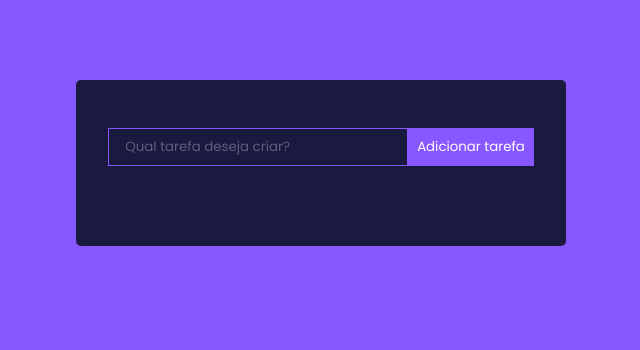
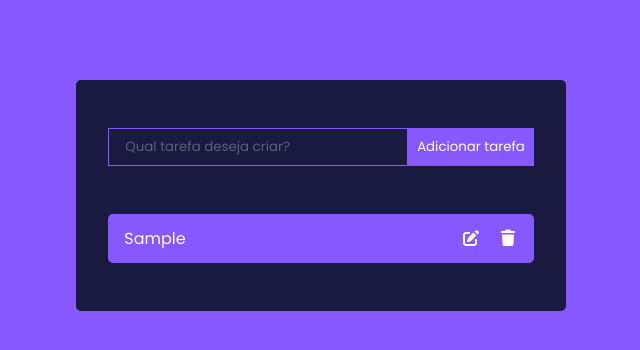
Before and after one commit to GoncalvesNath/to-do-list, a React (Vite) app: page / in a window 1280 px wide. Both pictures are taken after typing "Sample" into the empty fields and a click on the button "Adicionar tarefa". Shown: the top 350 px of the page, without its empty margins (319-959 px from the left). Built offline with nearby package versions, Linux system fonts and the light colour scheme.

Commit message:
feat: add todos and pass data via props

```diff
--- a/src/components/Todo.jsx
+++ b/src/components/Todo.jsx
@@ -1,7 +1,16 @@
 import React from 'react'
+import { FontAwesomeIcon } from '@fortawesome/react-fontawesome'
+import { faPenToSquare } from '@fortawesome/free-solid-svg-icons'
+import { faTrash } from '@fortawesome/free-solid-svg-icons'
 
-export const Todo = () => {
+export const Todo = ({task}) => { //recebe a tarefa como prop
   return (
-    <div>Todo</div>
+    <div className='Todo'>
+      <p>{task.task}</p> {/* exibe a tarefa */}
+      <div>
+        <FontAwesomeIcon icon={faPenToSquare} /> {/* ícone de editar */}
+        <FontAwesomeIcon icon={faTrash} />{/* ícone de deletar */}
+      </div>
+    </div>
   )
 }
--- a/src/components/TodoForm.jsx
+++ b/src/components/TodoForm.jsx
@@ -5,12 +5,12 @@ export const TodoForm = ({addTodo}) => {
   const handleSubmit = (e) => {
     e.preventDefault()
     addTodo(value)
-    setValue('')
+    setValue('') //Limpa o campo após adicionar a tarefa
   }
   return (
     <form className='TodoForm' onSubmit={handleSubmit}>
       <input type='text' className='todo-input'
-        value={value}
+        value={value} // atualiza
         placeholder='Qual tarefa deseja criar?'
         onChange={(e) => setValue(e.target.value)}/>
       <button type='submit' className='todo-btn'>Adicionar tarefa</button>
--- a/src/components/TodoWrapper.jsx
+++ b/src/components/TodoWrapper.jsx
@@ -1,10 +1,11 @@
 import {useState} from 'react'
-import { TodoForm } from './TodoForm'
-import { v4 as uuidv4 } from 'uuid'
+import { TodoForm } from './todoForm'
+import { v4 as uuidv4 } from 'uuid' //importa a função uuidv4 para gerar IDs únicos
+import { Todo } from './todo'
 uuidv4()
 
 export const TodoWrapper = () => {
-  const [todos, setTodos] = useState([])
+  const [todos, setTodos] = useState([]) //estado para armazenar as tarefas
   const addTodo = todo => {
     setTodos([...todos, {id: uuidv4(), task: todo, completed: false, isEditing: false}])
     console.log(todos)
@@ -12,7 +13,10 @@ export const TodoWrapper = () => {
 
   return (
     <div className='TodoWrapper'>
-      <TodoForm addTodo={addTodo}/>
+      <TodoForm addTodo={addTodo /*passa a função addTodo como prop */}/>
+      {todos.map((todo, index) => ( /*mapeia o array de tarefas*/
+        <Todo task={todo} key={index} /> /* passa a tarefa como prop */
+      ))}
     </div>
   )
 }
```
